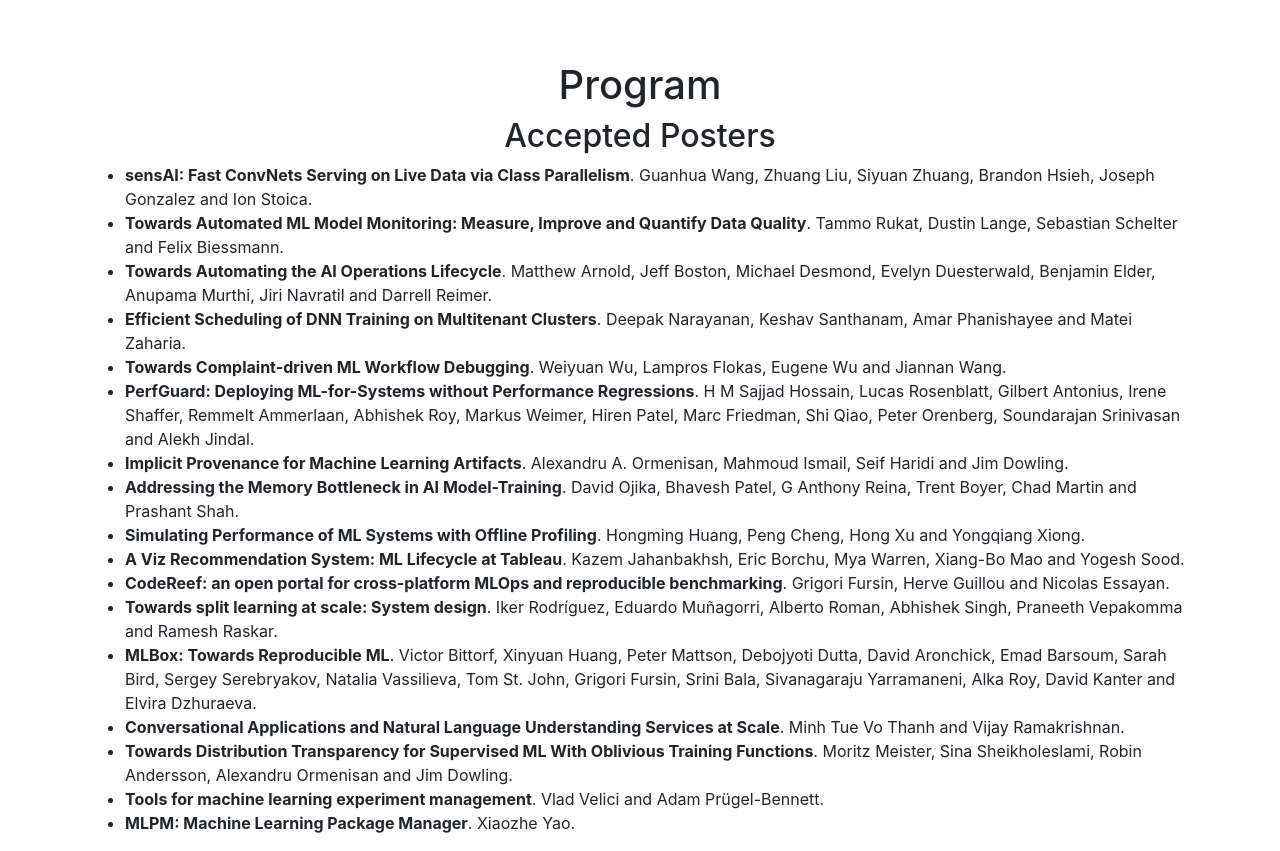
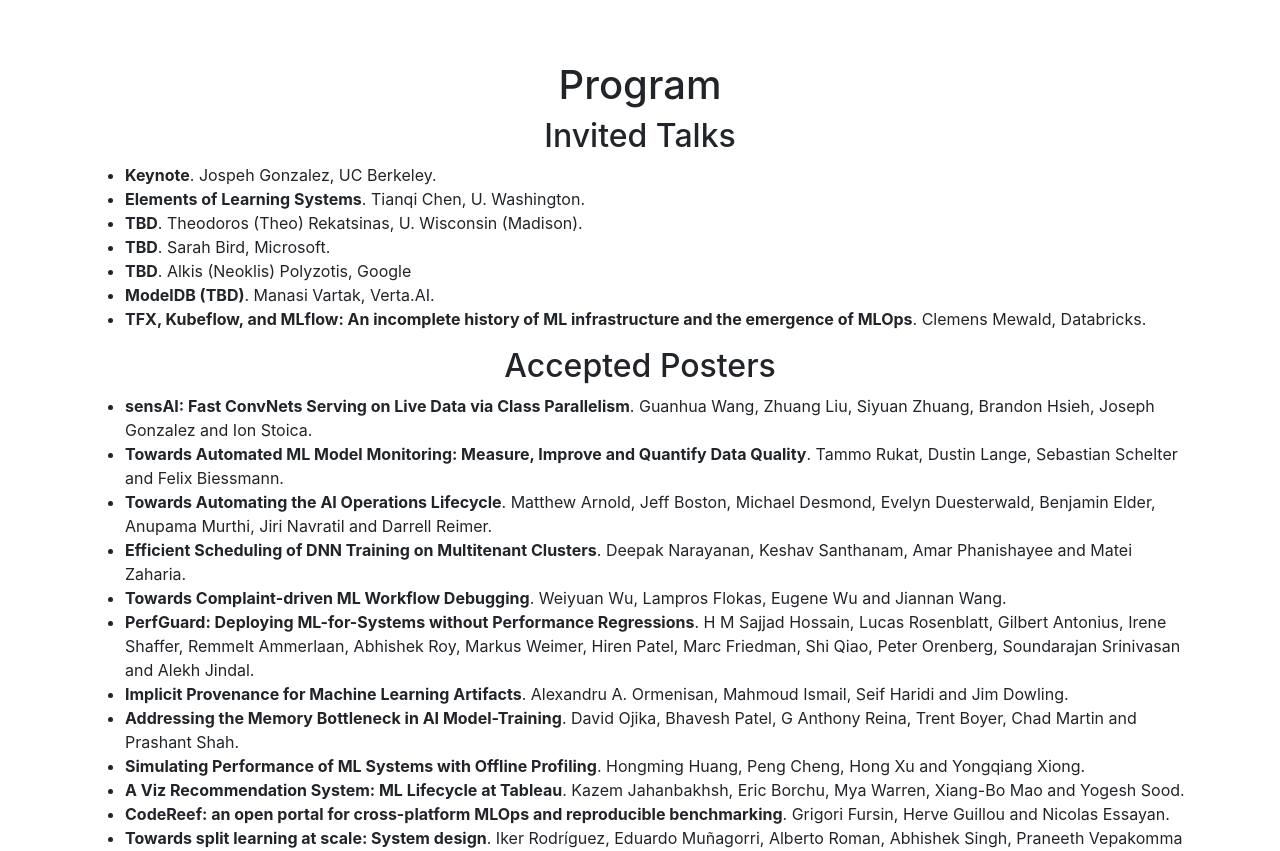
Before and after one commit to mlops-systems/mlops-systems.github.io, a plain HTML site: page index.html in a window 1280 px wide. Shown: the part 1733-2584 px from the top of the page. Drawn offline with nearby package versions, Linux system fonts and the light colour scheme.

Commit message:
Update index.html
Added list of invited talks and speakers

```diff
--- a/index.html
+++ b/index.html
@@ -121,6 +121,18 @@
         <div class="row">
           <div class="col-lg-12 text-center">
             <h1 class="mt-5" id="program"> Program </h1>
+
+            <h2>Invited Talks</h2>
+            <ul style="text-align: left;">
+              <li><b>Keynote</b>. Jospeh Gonzalez, UC Berkeley.</li>
+              <li><b>Elements of Learning Systems</b>. Tianqi Chen, U. Washington.</li>
+              <li><b>TBD</b>. Theodoros (Theo) Rekatsinas, U. Wisconsin (Madison).</li>
+              <li><b>TBD</b>. Sarah Bird, Microsoft.</li>
+              <li><b>TBD</b>. Alkis (Neoklis) Polyzotis, Google</li>
+              <li><b>ModelDB (TBD)</b>. Manasi Vartak, Verta.AI.</li>
+              <li><b>TFX, Kubeflow, and MLflow: An incomplete history of ML infrastructure and the emergence of MLOps</b>. Clemens Mewald, Databricks.</li>
+            </ul>
+
             <h2>Accepted Posters</h2>
             <ul style="text-align: left;">
               <li><b>sensAI: Fast ConvNets Serving on Live Data via Class Parallelism</b>. Guanhua Wang, Zhuang Liu, Siyuan Zhuang, Brandon Hsieh, Joseph Gonzalez and Ion Stoica.</li>
@@ -140,6 +152,7 @@
               <li><b>Towards Distribution Transparency for Supervised ML With Oblivious Training Functions</b>. Moritz Meister, Sina Sheikholeslami, Robin Andersson, Alexandru Ormenisan and Jim Dowling.</li>
               <li><b>Tools for machine learning experiment management</b>. Vlad Velici and Adam Prügel-Bennett.</li>
               <li><b>MLPM: Machine Learning Package Manager</b>. Xiaozhe Yao.</li>
+              <li><b>Common Problems with Creating Machine Learning Pipelines from Existing Code</b>. Katie O’Leary, Makoto Uchida.</li>
             </ul>
         </div>
       </div>
```
